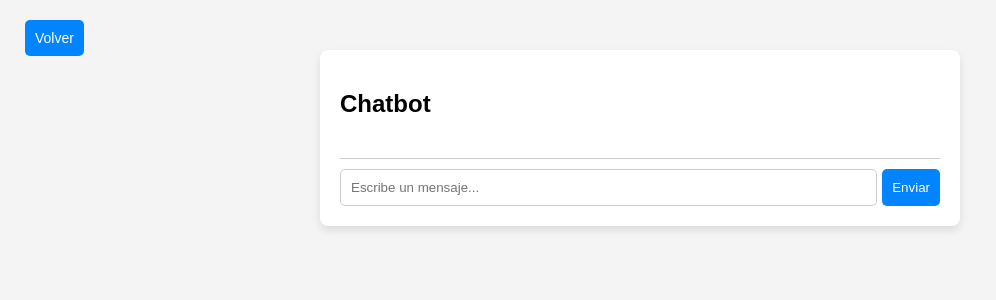
After one commit to hugoArgila/chatbot_pcshop, a Flask app: page /chatbot in a window 1280 px wide. The commit adds this page. Shown: the top 300 px of the page, without its empty margins (0-996 px from the left). Run offline with Flask 2, Linux system fonts and the light colour scheme.

Commit message:
Add files via upload

```diff
--- a/app-code/app.py
+++ b/app-code/app.py
@@ -2,29 +2,43 @@ from flask import Flask, jsonify, request, render_template
 from pymongo import MongoClient
 from dotenv import load_dotenv
 import os
-from flask_cors import CORS  # Importar flask-cors
+from flask_cors import CORS
 from bson import ObjectId
+import openai
+import requests
 
-# Cargar las variables del archivo .env
+# Cargar variables de entorno desde .env
 load_dotenv()
 
 app = Flask(__name__, template_folder='../templates', static_folder='../static')
-
-# Habilitar CORS para todas las rutas
 CORS(app)
 
-# Configuración de MongoDB con Cosmos DB
-MONGO_URL = os.getenv('MONGO_URL')  # URL de conexión desde el .env
-DATABASE_NAME = os.getenv('DATABASE_NAME')  # Nombre de la base de datos
+# --- Conexión a Cosmos DB ---
+MONGO_URL = os.getenv('MONGO_URL')
+DATABASE_NAME = os.getenv('DATABASE_NAME')
 
 try:
-    # Conexión a Cosmos DB con TLS
     client = MongoClient(MONGO_URL, tls=True, tlsAllowInvalidCertificates=True)
     db = client[DATABASE_NAME]
     print("✅ Conexión establecida con Cosmos DB")
 except Exception as e:
     print("❌ Error al conectar a Cosmos DB:", e)
 
+# --- Configuración para Azure OpenAI (GPT-40-mini fallback) ---
+openai.api_type = "azure"
+openai.api_base = os.getenv("AZURE_OPENAI_ENDPOINT")  # Ej: "https://<tu-endpoint>.openai.azure.com/"
+openai.api_version = os.getenv("AZURE_OPENAI_API_VERSION", "2023-03-15-preview")
+openai.api_key = os.getenv("AZURE_OPENAI_KEY")
+GPT40_MINI_DEPLOYMENT = os.getenv("AZURE_OPENAI_GPT40_MINI_DEPLOYMENT")  # Nombre del deployment para gpt-40-mini
+
+# --- Configuración para Azure Conversational Language ---
+AZ_CONV_ENDPOINT = os.getenv("AZURE_CONVERSATIONAL_LANGUAGE_ENDPOINT")
+AZ_CONV_KEY = os.getenv("AZURE_CONVERSATIONAL_LANGUAGE_KEY")
+AZ_CONV_PROJECT = os.getenv("AZURE_CONVERSATIONAL_LANGUAGE_PROJECT")
+AZ_CONV_DEPLOYMENT = os.getenv("AZURE_CONVERSATIONAL_LANGUAGE_DEPLOYMENT")
+AZ_CONV_API_VERSION = os.getenv("AZURE_CONVERSATIONAL_LANGUAGE_API_VERSION", "2022-10-01")
+
+# --- Rutas de la aplicación ---
 @app.route('/')
 def index():
     return render_template('index.html')
@@ -32,32 +46,22 @@ def index():
 @app.route('/productos', methods=['GET'])
 def obtener_productos():
     try:
-        # Intentar obtener todas las colecciones
         try:
             colecciones = db.list_collection_names()
         except:
-            # Workaround si no funciona list_collection_names()
             colecciones = db.command("listCollections").get("cursor", {}).get("firstBatch", [])
             colecciones = [c['name'] for c in colecciones]
-
         print(f"📂 Colecciones encontradas: {colecciones}")
 
         productos_list = []
-
         for coleccion_nombre in colecciones:
             coleccion = db[coleccion_nombre]
-            productos = list(coleccion.find())  # Convertir cursor a lista
-
+            productos = list(coleccion.find())
             if len(productos) == 0:
                 print(f"⚠️ No hay productos en la colección '{coleccion_nombre}'.")
-
             for producto in productos:
                 print(f"📦 Producto encontrado en '{coleccion_nombre}': {producto}")
-
-                # Convertir ObjectId a string
                 producto['_id'] = str(producto['_id'])
-
-                # Formatear los datos
                 producto_corregido = {
                     "coleccion": coleccion_nombre,
                     "nombre": producto.get("Nombre_producto", ""),
@@ -120,22 +124,167 @@ def obtener_productos():
                     },
                     "sistema_operativo": producto.get("Sistema_operativo", "")
                 }
-
                 productos_list.append(producto_corregido)
-
-        return jsonify(productos_list), 200  # Devolver todos los productos
-
+        return jsonify(productos_list), 200
     except Exception as e:
         print("❌ Se produjo un error:", e)
-        return jsonify({"error": str(e)}), 500  # Manejo de errores
+        return jsonify({"error": str(e)}), 500
 
 @app.route('/productos/<codigo_producto>')
 def detalles_producto(codigo_producto):
     producto = db['productos'].find_one({'codigo': codigo_producto})
     if producto:
-        return jsonify(producto)  # Devuelve el producto como JSON
+        return jsonify(producto)
     return jsonify({'error': 'Producto no encontrado'}), 404
 
+@app.route('/chatbot', methods=['GET'])
+def chatbot():
+    return render_template('chatbot.html')
+
+@app.route('/chatbot', methods=['POST'])
+def chatbot_query():
+    data = request.get_json()
+    message = data.get('message', '')
+    reply = ""
+    m = message.lower()
+
+    # Buscar el producto "LG gram" en las colecciones
+    colecciones = db.list_collection_names()
+    producto = None
+    for coleccion_nombre in colecciones:
+        coleccion = db[coleccion_nombre]
+        producto = coleccion.find_one({"Nombre_producto": {"$regex": "LG gram", "$options": "i"}})
+        if producto:
+            break
+
+    if producto:
+        # --- Intents basados en el producto ---
+        if "precio" in m:
+            reply = f"El precio del {producto.get('Nombre_producto','producto')} es {producto.get('Precio','no especificado')}."
+        elif "código" in m or "codigo" in m:
+            reply = f"El código del producto es {producto.get('Código_producto', 'no especificado')}."
+        elif "garantía" in m or "garantia" in m:
+            reply = f"La garantía del producto es {producto.get('Garantía', 'no especificada')}."
+        elif "almacenamiento" in m and ("capacidad" in m or "gb" in m):
+            reply = f"La capacidad del disco es {producto.get('Almacenamiento', {}).get('Capacidad_disco', 'no especificada')}."
+        elif "almacenamiento" in m and "tipo" in m:
+            reply = f"El tipo de disco es {producto.get('Almacenamiento', {}).get('Tipo_disco', 'no especificado')}."
+        elif "almacenamiento" in m and "interfaz" in m:
+            reply = f"La interfaz del disco es {producto.get('Almacenamiento', {}).get('Interfaz_disco', 'no especificada')}."
+        elif ("batería" in m or "bateria" in m) and ("celdas" in m or "número" in m):
+            reply = f"La batería tiene {producto.get('Batería', {}).get('Número_celdas', 'no especificado')} celdas."
+        elif ("batería" in m or "bateria" in m) and ("duración" in m or "tiempo" in m):
+            reply = f"La batería dura {producto.get('Batería', {}).get('Duración', 'no especificada')}."
+        elif "gráfica" in m and ("fabricante" in m or "marca" in m):
+            reply = f"La gráfica es de {producto.get('Gráfica', {}).get('Fabricante', 'no especificado')}."
+        elif "gráfica" in m and ("modelo" in m or "tipo" in m):
+            reply = f"El modelo de la gráfica es {producto.get('Gráfica', {}).get('Modelo', 'no especificado')}."
+        elif "gráfica" in m and "memoria" in m:
+            reply = f"La gráfica tiene {producto.get('Gráfica', {}).get('Memoria', 'no especificada')} de memoria."
+        elif "procesador" in m and ("familia" in m or "serie" in m):
+            reply = f"La familia del procesador es {producto.get('Procesador', {}).get('Familia', 'no especificada')}."
+        elif "procesador" in m and ("modelo" in m or "tipo" in m):
+            reply = f"El modelo del procesador es {producto.get('Procesador', {}).get('Modelo', 'no especificado')}."
+        elif "procesador" in m and ("frecuencia" in m or "ghz" in m):
+            reply = f"La frecuencia del procesador es {producto.get('Procesador', {}).get('Frecuencia', 'no especificada')}."
+        elif "pantalla" in m and ("tamaño" in m or "pulgadas" in m):
+            reply = f"La pantalla tiene un tamaño de {producto.get('Pantalla', {}).get('Tamaño', 'no especificado')}."
+        elif "pantalla" in m and "resolución" in m:
+            reply = f"La resolución de la pantalla es {producto.get('Pantalla', {}).get('Resolución', 'no especificada')}."
+        elif "pantalla" in m and "tipo" in m:
+            reply = f"El tipo de pantalla es {producto.get('Pantalla', {}).get('Tipo', 'no especificado')}."
+        elif "pantalla" in m and ("táctil" in m or "tactil" in m):
+            tactil = producto.get('Pantalla', {}).get('Táctil', False)
+            reply = "La pantalla es táctil." if tactil else "La pantalla no es táctil."
+        elif "peso" in m:
+            reply = f"El peso del producto es {producto.get('Dimensiones', {}).get('Peso', 'no especificado')}."
+        elif "altura" in m:
+            reply = f"La altura del producto es {producto.get('Dimensiones', {}).get('Altura', 'no especificada')}."
+        elif "ancho" in m:
+            reply = f"El ancho del producto es {producto.get('Dimensiones', {}).get('Ancho', 'no especificado')}."
+        elif "profundidad" in m:
+            reply = f"La profundidad del producto es {producto.get('Dimensiones', {}).get('Profundidad', 'no especificada')}."
+        elif "color" in m:
+            reply = f"El color del producto es {producto.get('Color', 'no especificado')}."
+        elif ("red movil" in m or "red_movil" in m or ("red" in m and ("móvil" in m or "movil" in m))):
+            red_movil = producto.get('Conectividad', {}).get('Red_móvil', False)
+            reply = "El producto tiene conectividad móvil." if red_movil else "El producto no tiene conectividad móvil."
+        elif "ethernet" in m:
+            reply = f"La conectividad Ethernet es {producto.get('Conectividad', {}).get('Ethernet', 'no especificada')}."
+        elif "bluetooth" in m:
+            bluetooth = producto.get('Conectividad', {}).get('Bluetooth', False)
+            reply = "El producto tiene Bluetooth." if bluetooth else "El producto no tiene Bluetooth."
+        elif "thunderbolt" in m:
+            thunderbolt = producto.get('Conectividad', {}).get('Thunderbolt', False)
+            reply = "El producto tiene Thunderbolt." if thunderbolt else "El producto no tiene Thunderbolt."
+        elif "hdmi" in m:
+            hdmi = producto.get('Conectividad', {}).get('HDMI', False)
+            reply = "El producto tiene puerto HDMI." if hdmi else "El producto no tiene puerto HDMI."
+        elif "ram instalada" in m or ("ram" in m and "instalada" in m):
+            reply = f"La memoria RAM instalada es {producto.get('RAM', {}).get('Instalada', 'no especificada')}."
+        elif "ram máxima" in m or ("ram" in m and ("máxima" in m or "maxima" in m)):
+            reply = f"La memoria RAM máxima es {producto.get('RAM', {}).get('Máxima', 'no especificada')}."
+        elif "ram libre" in m or ("ram" in m and "libre" in m):
+            reply = f"La memoria RAM libre es {producto.get('RAM', {}).get('Libre', 'no especificada')}."
+        elif "ram velocidad" in m or ("ram" in m and "velocidad" in m):
+            reply = f"La velocidad de la RAM es {producto.get('RAM', {}).get('Velocidad', 'no especificada')}."
+        elif "ram tecnología" in m or ("ram" in m and "tecnología" in m):
+            reply = f"La tecnología de la RAM es {producto.get('RAM', {}).get('Tecnología', 'no especificada')}."
+        elif "micrófono" in m or "microfono" in m:
+            mic = producto.get('Extras', {}).get('Micrófono_integrado', False)
+            reply = "El producto tiene micrófono integrado." if mic else "El producto no tiene micrófono integrado."
+        elif "webcam" in m:
+            webcam = producto.get('Extras', {}).get('Webcam_integrada', False)
+            reply = "El producto tiene webcam integrada." if webcam else "El producto no tiene webcam integrada."
+        elif "gaming" in m:
+            gaming = producto.get('Extras', {}).get('Uso_gaming', False)
+            reply = "El producto está orientado al gaming." if gaming else "El producto no está orientado al gaming."
+        elif "sistema operativo" in m:
+            reply = f"El sistema operativo del producto es {producto.get('Sistema_operativo', 'no especificado')}."
+        # --- Fin de intents específicos ---
+        # Si no se detecta ningún intent relacionado con el producto...
+        elif any(term in m for term in ["hola", "buenos", "qué tal", "cómo estás"]):
+            # Usar Azure Conversational Language para preguntas conversacionales
+            url = AZ_CONV_ENDPOINT  # Suponemos que este endpoint ya incluye la ruta requerida
+            headers = {
+                "Ocp-Apim-Subscription-Key": AZ_CONV_KEY,
+                "Content-Type": "application/json"
+            }
+            payload = {
+                "query": message,
+                "projectName": AZ_CONV_PROJECT,
+                "deploymentName": AZ_CONV_DEPLOYMENT,
+                "api-version": AZ_CONV_API_VERSION
+            }
+            try:
+                conv_response = requests.post(url, headers=headers, json=payload)
+                if conv_response.status_code == 200:
+                    conv_data = conv_response.json()
+                    reply = conv_data.get("answer", "Lo siento, no tengo respuesta para eso.")
+                else:
+                    reply = "Error en el servicio de Conversational Language."
+            except Exception as e:
+                reply = "Error al conectar con el servicio de Conversational Language."
+                print("Error con Conversational Language:", e)
+        else:
+            # Para preguntas no relacionadas con Conversational Language, usar GPT-40-mini
+            try:
+                completion = openai.ChatCompletion.create(
+                    engine=GPT40_MINI_DEPLOYMENT,
+                    model="gpt-40-mini",
+                    messages=[
+                        {"role": "system", "content": "Eres un asistente que responde preguntas generales."},
+                        {"role": "user", "content": message}
+                    ]
+                )
+                reply = completion.choices[0].message.content
+            except Exception as e:
+                reply = "Error al generar respuesta con GPT-40-mini."
+                print("Error con GPT-40-mini:", e)
+    else:
+        reply = "No se encontró el producto LG gram en la base de datos."
+
+    return jsonify({"reply": reply})
 
 if __name__ == '__main__':
     print("🔥 Servidor Flask corriendo en http://127.0.0.1:5000/")
--- a/app-code/requirements.txt
+++ b/app-code/requirements.txt
@@ -4,3 +4,4 @@ azure-cosmos==4.4.0
 python-dotenv==0.21.1
 pymongo==3.12.0
 flask-cors==3.0.10
+openai
--- /dev/null
+++ b/templates/chatbot.html
@@ -0,0 +1,141 @@
+<!DOCTYPE html>
+<html lang="es">
+<head>
+    <meta charset="UTF-8">
+    <meta name="viewport" content="width=device-width, initial-scale=1.0">
+    <title>Chatbot</title>
+    <script src="https://cdn.jsdelivr.net/npm/axios/dist/axios.min.js"></script>
+    <style>
+        body {
+            font-family: Arial, sans-serif;
+            margin: 0;
+            padding: 0;
+            background-color: #f4f4f4;
+        }
+        .back-button {
+            position: absolute;
+            top: 20px;
+            left: 20px;
+            padding: 10px;
+            background-color: #0084ff;
+            color: white;
+            border: none;
+            border-radius: 5px;
+            cursor: pointer;
+            font-size: 14px;
+        }
+
+        .back-button:hover {
+            background-color: #005bb5;
+        }
+
+        .chat-container {
+            width: 100%;
+            max-width: 600px;
+            margin: 50px auto;
+            background: white;
+            padding: 20px;
+            border-radius: 8px;
+            box-shadow: 0 4px 8px rgba(0, 0, 0, 0.1);
+        }
+
+        .messages {
+            max-height: 400px;
+            overflow-y: auto;
+            padding: 10px;
+            border-bottom: 1px solid #ccc;
+        }
+
+        .message {
+            margin: 10px 0;
+            padding: 10px;
+            border-radius: 5px;
+        }
+
+        .user {
+            background-color: #0084ff;
+            color: white;
+            text-align: right;
+        }
+
+        .bot {
+            background-color: #e5e5ea;
+            text-align: left;
+        }
+
+        .input-container {
+            display: flex;
+            margin-top: 10px;
+        }
+
+        input {
+            flex: 1;
+            padding: 10px;
+            border: 1px solid #ccc;
+            border-radius: 5px;
+        }
+
+        button {
+            padding: 10px;
+            background-color: #0084ff;
+            color: white;
+            border: none;
+            border-radius: 5px;
+            margin-left: 5px;
+            cursor: pointer;
+        }
+    </style>
+</head>
+<body>
+    <!-- Botón Volver que redirige al index.html -->
+    <button onclick="window.location.href='/'" class="back-button">Volver</button>
+
+    <div class="chat-container">
+        <h2>Chatbot</h2>
+        <div class="messages" id="messages"></div>
+        <div class="input-container">
+            <input type="text" id="user-input" placeholder="Escribe un mensaje...">
+            <button onclick="sendMessage()">Enviar</button>
+        </div>
+    </div>
+
+    <script>
+        // Función para el botón "Volver", que redirige al index.html
+        function goBack() {
+            window.location.href = 'index.html';  // Redirige a la página index.html
+        }
+
+        // Función para enviar el mensaje y obtener respuesta
+        async function sendMessage() {
+            const inputField = document.getElementById('user-input');
+            const messageText = inputField.value.trim();
+            if (messageText === '') return;
+
+            // Mostrar el mensaje del usuario en el chat
+            displayMessage(messageText, 'user');
+            inputField.value = '';
+
+            try {
+                // Aquí se realiza la llamada a la API del chatbot
+                const response = await axios.post('/chatbot', { message: messageText });
+                const botMessage = response.data.reply || "No entendí tu pregunta.";
+                // Mostrar la respuesta del chatbot
+                displayMessage(botMessage, 'bot');
+            } catch (error) {
+                console.error("Error al obtener respuesta del chatbot:", error);
+                displayMessage("Error al conectar con el chatbot.", 'bot');
+            }
+        }
+
+        // Función para mostrar los mensajes en el chat
+        function displayMessage(text, sender) {
+            const messagesDiv = document.getElementById('messages');
+            const messageDiv = document.createElement('div');
+            messageDiv.className = `message ${sender}`;
+            messageDiv.innerText = text;
+            messagesDiv.appendChild(messageDiv);
+            messagesDiv.scrollTop = messagesDiv.scrollHeight;
+        }
+    </script>
+</body>
+</html>
```
Also changed, not shown: templates/index.html (+28 -16 lines).
